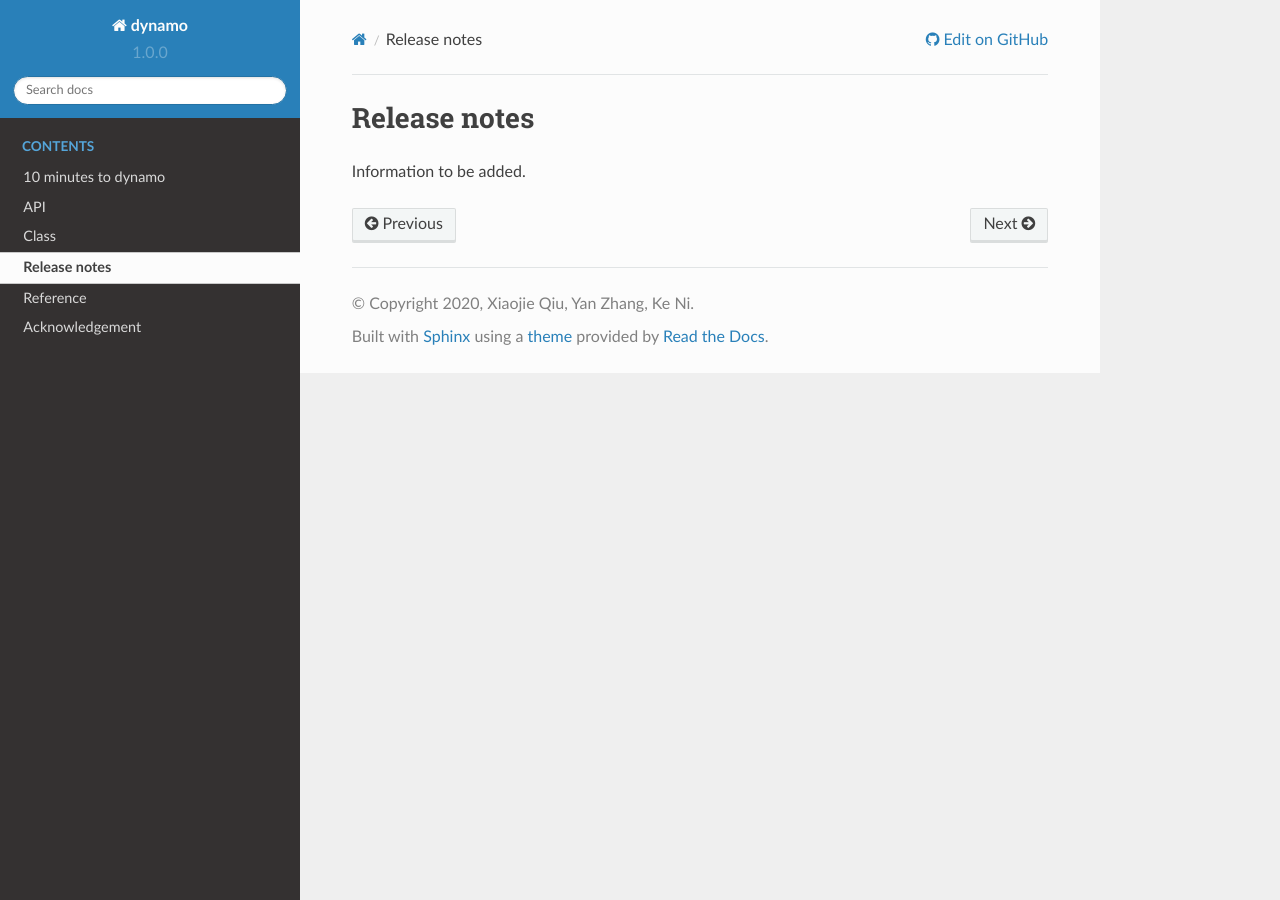
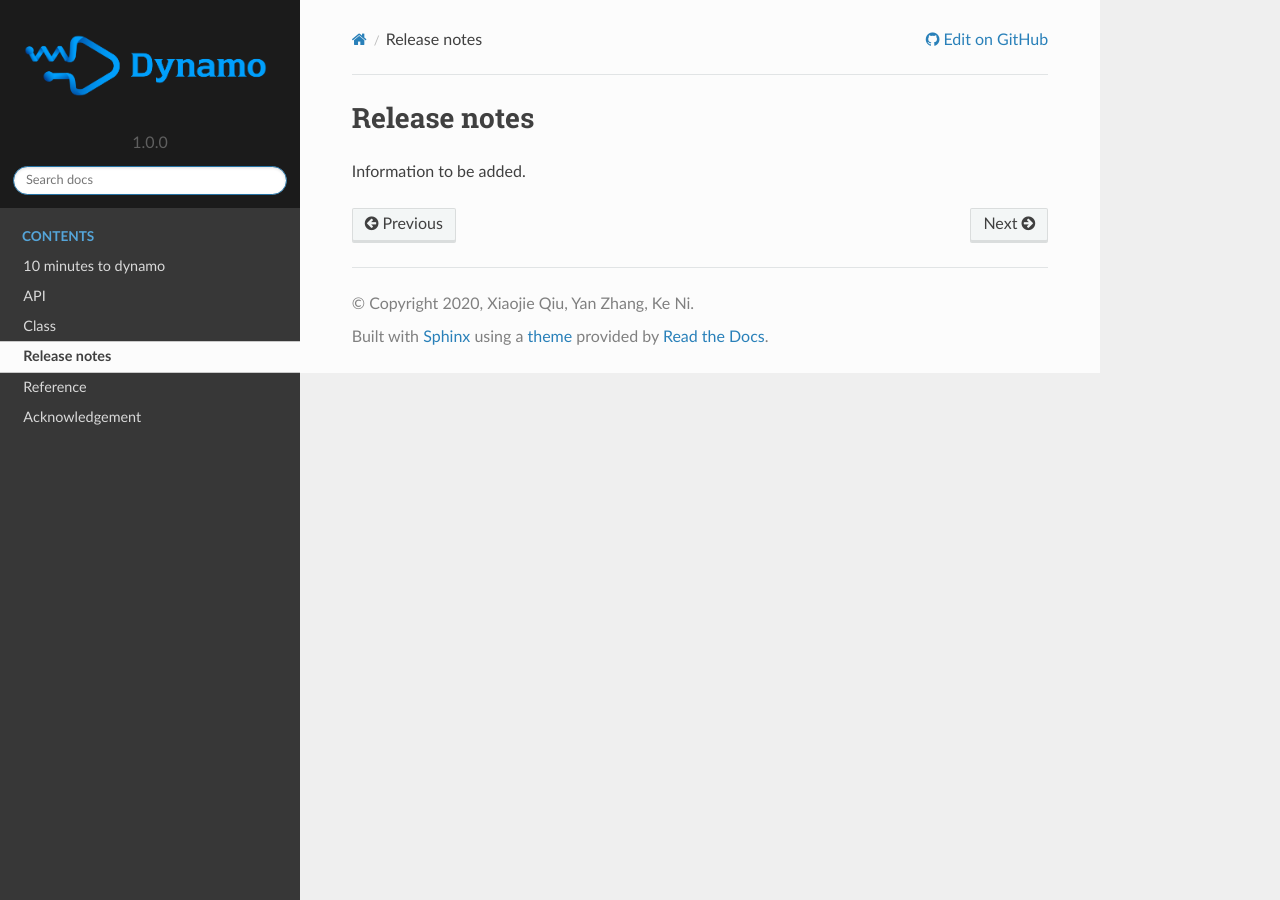
Before and after one commit to aristoteleo/dynamo-release, a Sphinx documentation site: the page built from docs/source/Release_notes.rst, in a window 1280 px wide. Built offline with Sphinx 7.4.7 and the Read the Docs theme 2.0.0, drawn with Linux system fonts in a browser that asks for light colours; pages that are not in the unit, such as notebooks, are missing from menus; the version number is read from the project's files by our own code.

Commit message:
update docs: add logo and change coloring

```diff
--- a/docs/source/_static/css/custom.css
+++ b/docs/source/_static/css/custom.css
@@ -22,3 +22,12 @@
  .rst-content .sidebar dl {
      font-size: 13px;
  }
+
+ /* Sidebar header (and topbar for mobile) */
+ .wy-side-nav-search, .wy-nav-top {
+     background: #1b1b1b;
+ }
+ /* Sidebar */
+ .wy-nav-side {
+ background: #373737;
+ }
--- a/docs/source/conf.py
+++ b/docs/source/conf.py
@@ -161,6 +161,7 @@
 html_theme = "sphinx_rtd_theme"
 html_theme_options = dict(
     navigation_depth=4,
+    logo_only=True,
 )
 html_context = dict(
     display_github=True,  # Integrate GitHub
@@ -174,6 +175,8 @@
 # so a file named "default.css" will overwrite the builtin "default.css".
 html_static_path = ["_static"]
 html_css_files = ["css/custom.css"]
+# html_logo = "_static/logo.png"
+html_logo = "_static/logo_with_word.png"
 
 
 def setup(app):
```
Also changed, not shown: docs/source/_static/logo_with_word.png (added). Lines whose indentation alone changed are shown as unchanged.
